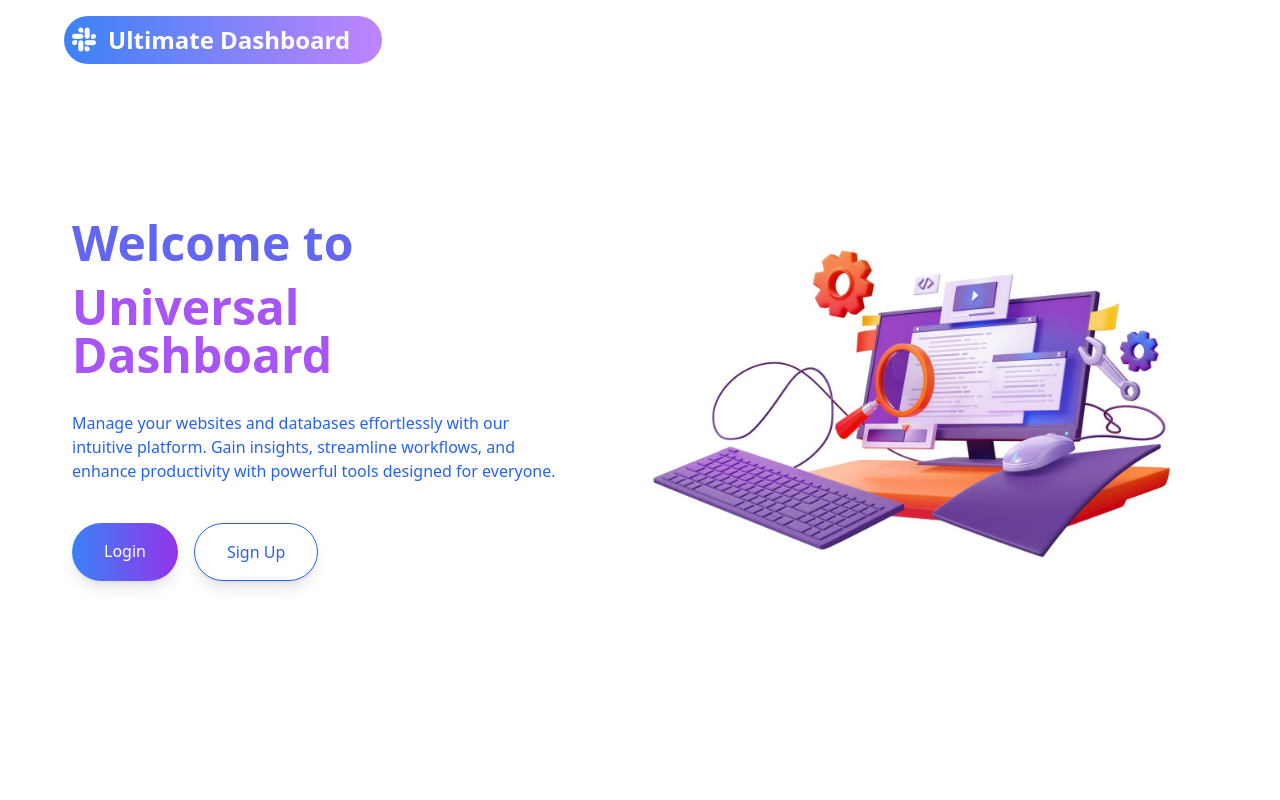
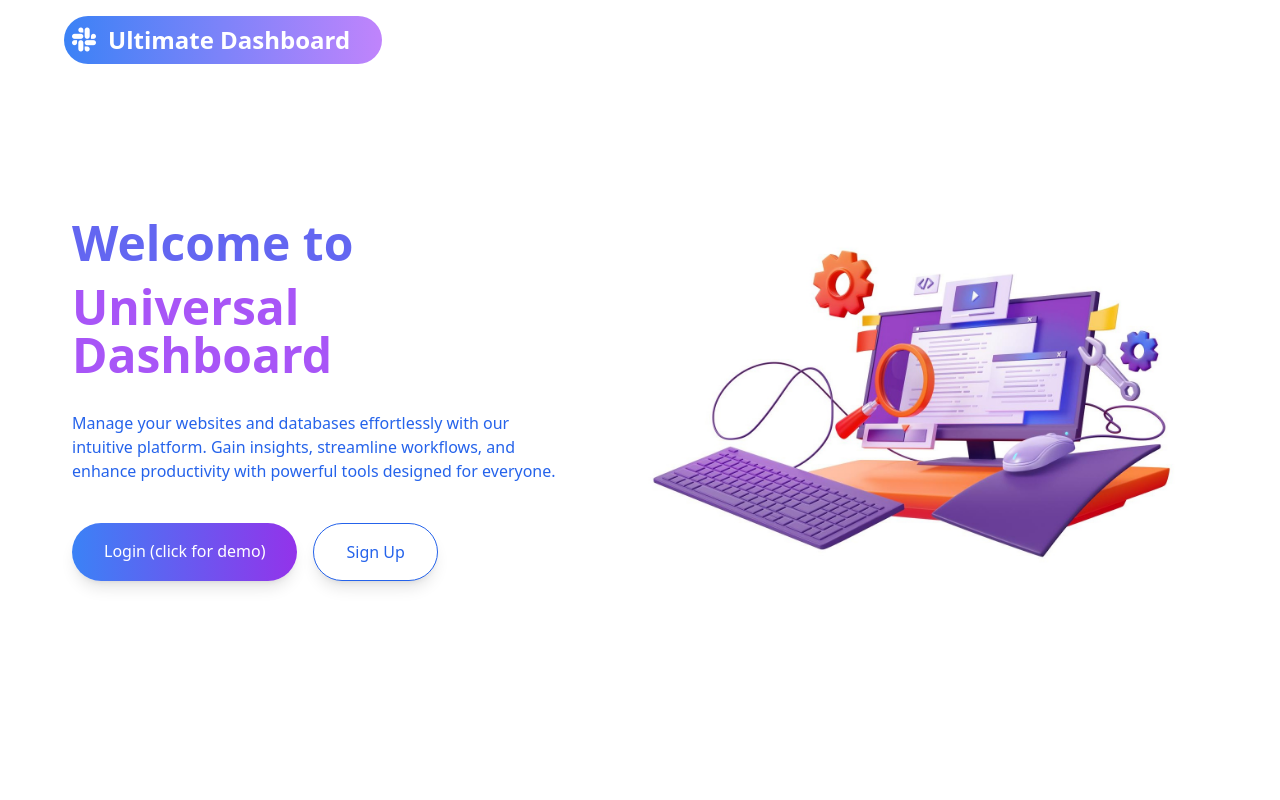
Before and after one commit to hereitskamal/dashboard_frontend, a React (Create React App) app: page / in a window 1280 px wide. Shown: the top 800 px of the page. Built offline with nearby package versions, Linux system fonts and the light colour scheme.

Commit message:
new update of loading

```diff
--- a/src/components/landingPage/HeroSection.js
+++ b/src/components/landingPage/HeroSection.js
@@ -21,7 +21,7 @@ const HeroSection = () => {
           </p>
           <div className="flex space-x-4">
             <Link to="/login" className="inline-block px-8 py-4 text-white bg-gradient-to-r from-blue-500 to-purple-600 rounded-full shadow-lg hover:bg-blue-700 transition">
-              Login
+              Login (click for demo)
             </Link>
             <Link to="/signup" className="inline-block px-8 py-4 text-blue-600 bg-white border border-blue-600 rounded-full shadow-lg hover:bg-blue-600 hover:text-white transition">
               Sign Up
```
